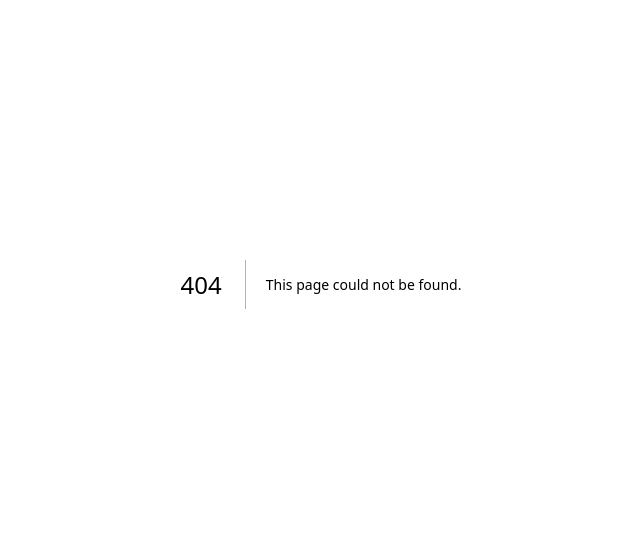
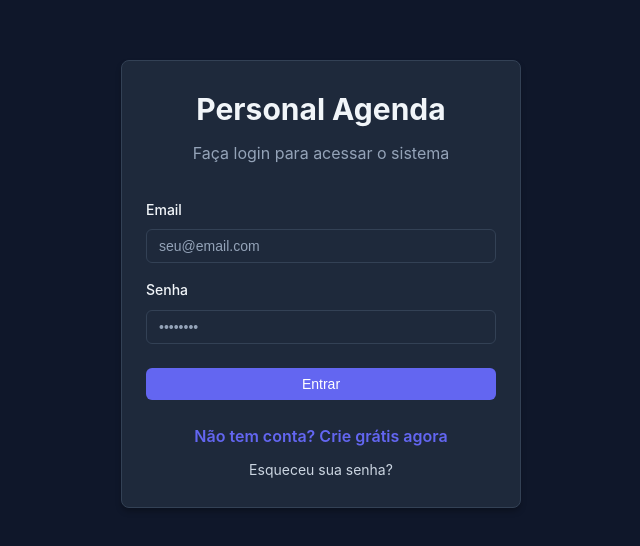
Before and after one commit to smartconverge/personal-agenda, a Next.js app in the folder frontend/: page /login in a window 1280 px wide. Before the commit this address had no page. Shown: the part 116-662 px from the top of the page, without its empty margins (319-959 px from the left). Built offline with nearby package versions, Linux system fonts and the light colour scheme; no server answers.

Commit message:
Add files via upload

```diff
--- /dev/null
+++ b/frontend/src/app/login/page.js
@@ -0,0 +1,138 @@
+'use client'
+
+import { useState } from 'react'
+import { useRouter } from 'next/navigation'
+import api from '@/lib/api'
+
+export default function LoginPage() {
+    const router = useRouter()
+    const [formData, setFormData] = useState({
+        email: '',
+        senha: ''
+    })
+    const [loading, setLoading] = useState(false)
+    const [error, setError] = useState('')
+
+    const handleSubmit = async (e) => {
+        e.preventDefault()
+        setError('')
+        setLoading(true)
+
+        try {
+            const response = await api.post('/api/auth/login', formData)
+
+            if (response.data.token) {
+                localStorage.setItem('token', response.data.token)
+                localStorage.setItem('professor', JSON.stringify(response.data.professor))
+                router.push('/dashboard')
+            }
+        } catch (err) {
+            setError(err.response?.data?.error || 'Erro ao fazer login')
+        } finally {
+            setLoading(false)
+        }
+    }
+
+    return (
+        <div style={{
+            minHeight: '100vh',
+            display: 'flex',
+            alignItems: 'center',
+            justifyContent: 'center',
+            padding: '1rem'
+        }}>
+            <div className="card" style={{ maxWidth: '400px', width: '100%' }}>
+                <div style={{ textAlign: 'center', marginBottom: '2rem' }}>
+                    <h1 style={{ fontSize: '1.875rem', fontWeight: '700', marginBottom: '0.5rem' }}>
+                        Personal Agenda
+                    </h1>
+                    <p className="text-muted">
+                        Faça login para acessar o sistema
+                    </p>
+                </div>
+
+                {error && (
+                    <div style={{
+                        padding: '0.75rem',
+                        backgroundColor: 'rgba(239, 68, 68, 0.1)',
+                        border: '1px solid var(--danger)',
+                        borderRadius: '0.375rem',
+                        marginBottom: '1rem',
+                        color: 'var(--danger)',
+                        fontSize: '0.875rem'
+                    }}>
+                        {error}
+                    </div>
+                )}
+
+                <form onSubmit={handleSubmit}>
+                    <div style={{ marginBottom: '1rem' }}>
+                        <label style={{ display: 'block', marginBottom: '0.5rem', fontSize: '0.875rem', fontWeight: '500' }}>
+                            Email
+                        </label>
+                        <input
+                            type="email"
+                            className="input"
+                            value={formData.email}
+                            onChange={(e) => setFormData({ ...formData, email: e.target.value })}
+                            placeholder="seu@email.com"
+                            required
+                            disabled={loading}
+                        />
+                    </div>
+
+                    <div style={{ marginBottom: '1.5rem' }}>
+                        <label style={{ display: 'block', marginBottom: '0.5rem', fontSize: '0.875rem', fontWeight: '500' }}>
+                            Senha
+                        </label>
+                        <input
+                            type="password"
+                            className="input"
+                            value={formData.senha}
+                            onChange={(e) => setFormData({ ...formData, senha: e.target.value })}
+                            placeholder="••••••••"
+                            required
+                            disabled={loading}
+                        />
+                    </div>
+
+                    <button
+                        type="submit"
+                        className="btn btn-primary"
+                        style={{ width: '100%', justifyContent: 'center' }}
+                        disabled={loading}
+                    >
+                        {loading ? (
+                            <>
+                                <div className="spinner" />
+                                Entrando...
+                            </>
+                        ) : (
+                            'Entrar'
+                        )}
+                    </button>
+                </form>
+
+                <div style={{ marginTop: '1.5rem', textAlign: 'center' }}>
+                    <div style={{ marginBottom: '0.5rem' }}>
+                        <a href="/register" style={{ color: 'var(--primary)', fontWeight: '600', textDecoration: 'none' }}>
+                            Não tem conta? Crie grátis agora
+                        </a>
+                    </div>
+                    <div>
+                        <a
+                            href="#"
+                            style={{ color: 'var(--text-secondary)', fontSize: '0.875rem', textDecoration: 'none' }}
+                            onClick={(e) => {
+                                e.preventDefault()
+                                alert('Entre em contato com o suporte para recuperar sua senha')
+                            }}
+                        >
+                            Esqueceu sua senha?
+                        </a>
+                    </div>
+                </div>
+            </div>
+        </div>
+    )
+}
```
